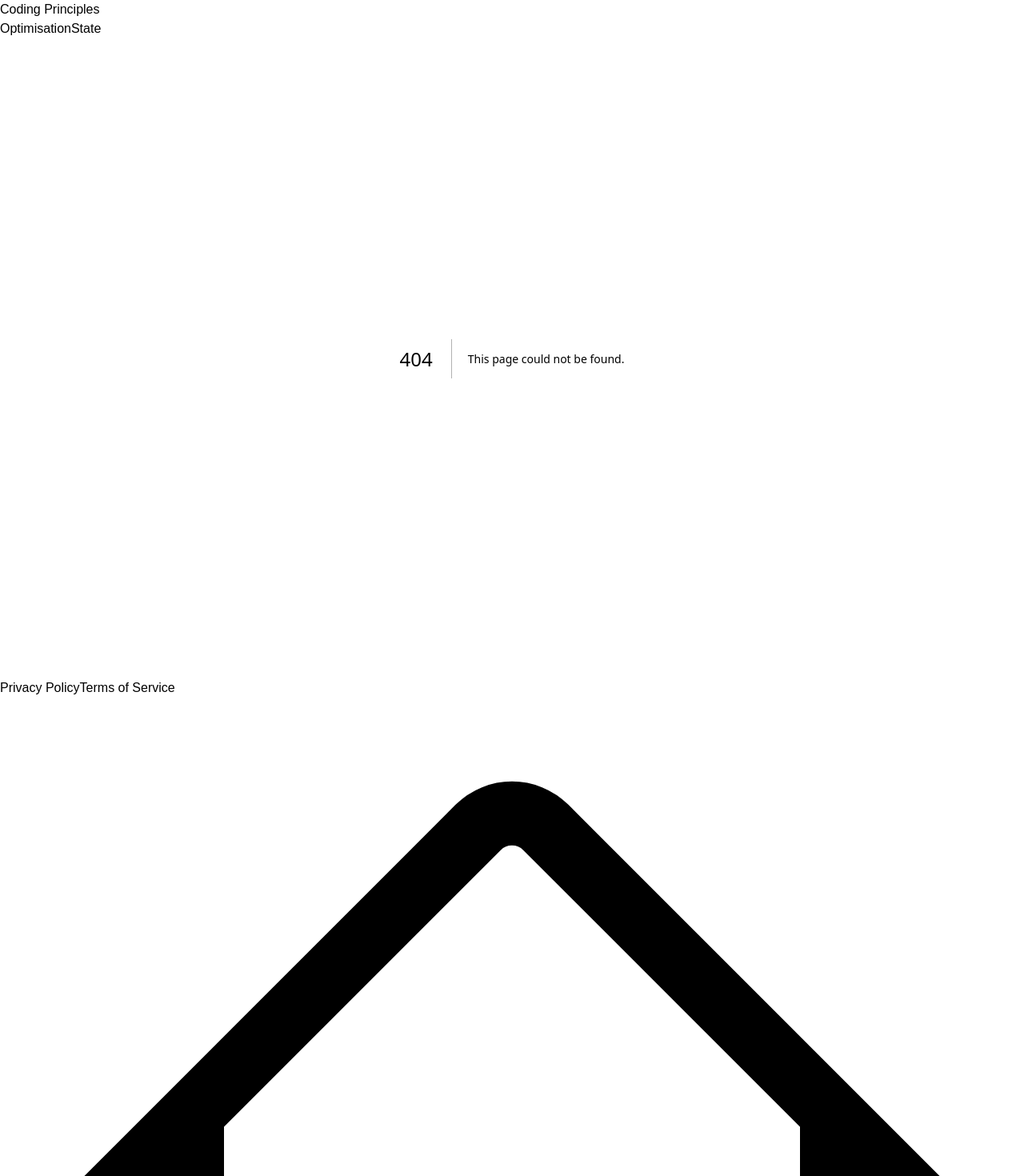
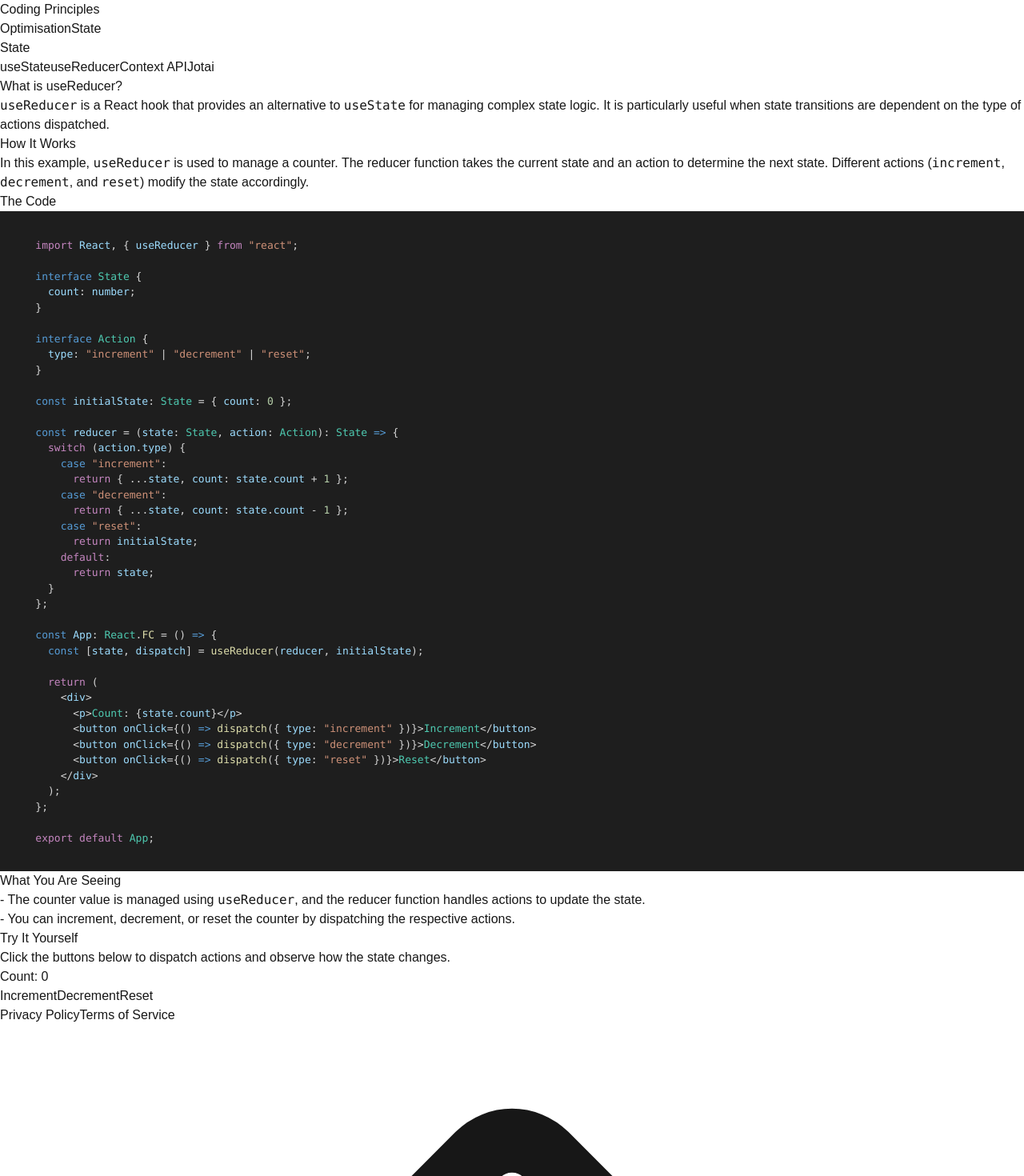
Before and after one commit to nikkiarae/coding-knowledge, a Next.js app: page /state/useReducer in a window 1280 px wide. Before the commit this address had no page. Shown: the top 1470 px of the page at 80% size. Built offline with nearby package versions, Linux system fonts and the light colour scheme.

Commit message:
added UseReducer

```diff
--- /dev/null
+++ b/src/app/state/useReducer/page.tsx
@@ -0,0 +1,147 @@
+"use client";
+
+import React, { FC, useReducer } from "react";
+import { CodeBlock } from "@/components/codeblock";
+
+const basicCode = `
+    import React, { useReducer } from "react";
+
+    interface State {
+      count: number;
+    }
+
+    interface Action {
+      type: "increment" | "decrement" | "reset";
+    }
+
+    const initialState: State = { count: 0 };
+
+    const reducer = (state: State, action: Action): State => {
+      switch (action.type) {
+        case "increment":
+          return { ...state, count: state.count + 1 };
+        case "decrement":
+          return { ...state, count: state.count - 1 };
+        case "reset":
+          return initialState;
+        default:
+          return state;
+      }
+    };
+
+    const App: React.FC = () => {
+      const [state, dispatch] = useReducer(reducer, initialState);
+
+      return (
+        <div>
+          <p>Count: {state.count}</p>
+          <button onClick={() => dispatch({ type: "increment" })}>Increment</button>
+          <button onClick={() => dispatch({ type: "decrement" })}>Decrement</button>
+          <button onClick={() => dispatch({ type: "reset" })}>Reset</button>
+        </div>
+      );
+    };
+
+    export default App;
+`;
+
+interface State {
+  count: number;
+}
+
+interface Action {
+  type: "increment" | "decrement" | "reset";
+}
+
+const UseReducer: FC = () => {
+  const initialState: State = { count: 0 };
+
+  const reducer = (state: State, action: Action): State => {
+    switch (action.type) {
+      case "increment":
+        return { ...state, count: state.count + 1 };
+      case "decrement":
+        return { ...state, count: state.count - 1 };
+      case "reset":
+        return initialState;
+      default:
+        return state;
+    }
+  };
+
+  const [state, dispatch] = useReducer(reducer, initialState);
+
+  return (
+    <div className="container mx-auto space-y-8">
+      <div>
+        <h3 className="text-2xl font-bold mb-4">What is useReducer?</h3>
+        <p className="mb-4 text-gray-400">
+          <code>useReducer</code> is a React hook that provides an alternative to <code>useState</code> for managing complex state logic.
+          It is particularly useful when state transitions are dependent on the type of actions dispatched.
+        </p>
+      </div>
+
+      <div>
+        <h3 className="text-2xl font-bold mb-4">How It Works</h3>
+        <p className="mb-4 text-gray-400">
+          In this example, <code>useReducer</code> is used to manage a counter. The reducer function takes the current state and an action
+          to determine the next state. Different actions (<code>increment</code>, <code>decrement</code>, and <code>reset</code>) modify
+          the state accordingly.
+        </p>
+      </div>
+
+      <div>
+        <h3 className="text-2xl font-bold mb-4">The Code</h3>
+        <div className="grid grid-cols-1 sm:grid-cols-2 gap-4">
+          {/* Code Block */}
+          <div className="border-4 border-blue-500 rounded-lg">
+            <CodeBlock code={basicCode} language="javascript" />
+          </div>
+        </div>
+      </div>
+
+      <div>
+        <h3 className="text-2xl font-bold mb-4">What You Are Seeing</h3>
+        <p className="mb-4 text-gray-400">
+          - The counter value is managed using <code>useReducer</code>, and the reducer function handles actions to update the state.
+          <br />
+          - You can increment, decrement, or reset the counter by dispatching the respective actions.
+        </p>
+      </div>
+
+      <div>
+        <h3 className="text-2xl font-bold mb-4">Try It Yourself</h3>
+        <p className="mb-4 text-gray-400">
+          Click the buttons below to dispatch actions and observe how the state changes.
+        </p>
+
+        {/* Counter and Actions */}
+        <div className="text-center space-y-4">
+          <p className="text-lg">Count: {state.count}</p>
+          <div className="space-x-4">
+            <button
+              onClick={() => dispatch({ type: "increment" })}
+              className="px-4 py-2 bg-blue-500 text-white rounded hover:bg-blue-600"
+            >
+              Increment
+            </button>
+            <button
+              onClick={() => dispatch({ type: "decrement" })}
+              className="px-4 py-2 bg-red-500 text-white rounded hover:bg-red-600"
+            >
+              Decrement
+            </button>
+            <button
+              onClick={() => dispatch({ type: "reset" })}
+              className="px-4 py-2 bg-gray-500 text-white rounded hover:bg-gray-600"
+            >
+              Reset
+            </button>
+          </div>
+        </div>
+      </div>
+    </div>
+  );
+};
+
+export default UseReducer;
```
